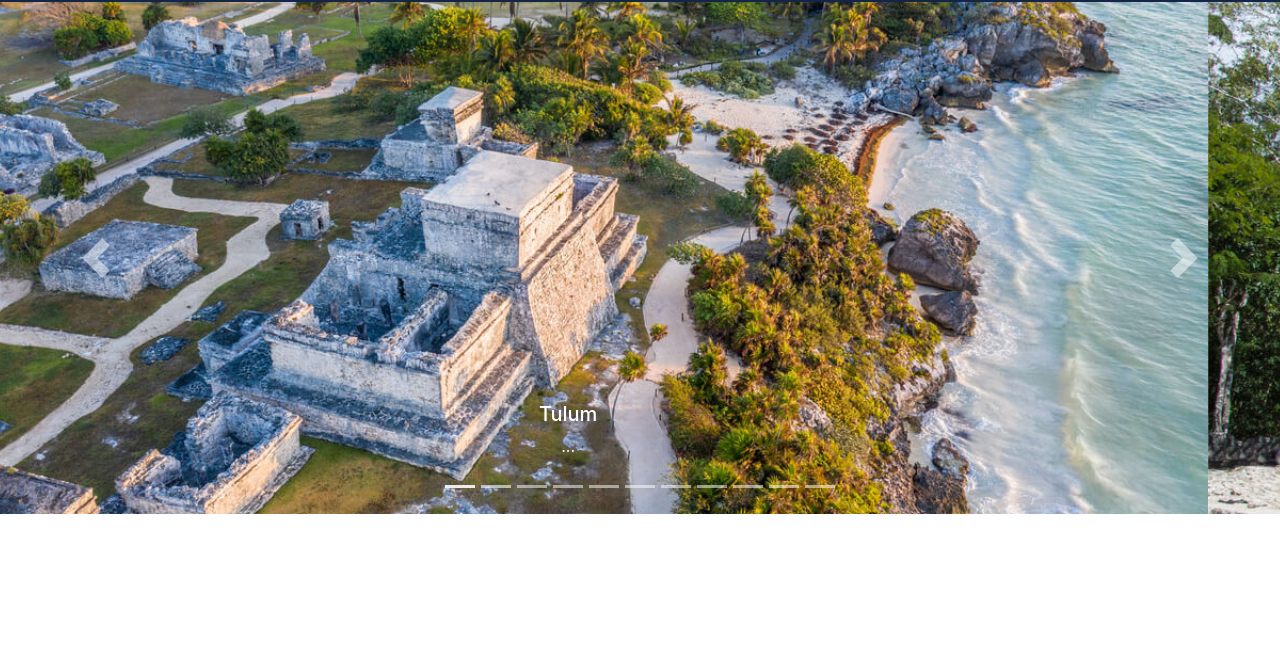
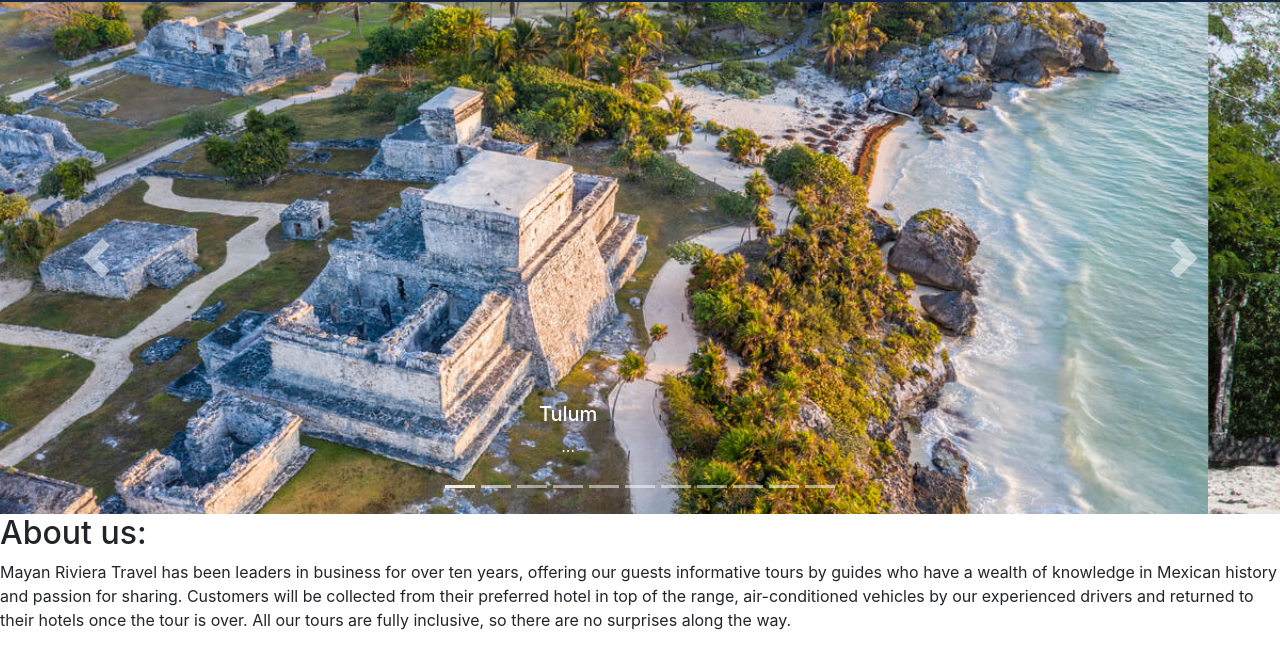
Before and after one commit to tony-reddington/mayan-riviera-travel, a plain HTML site: page index.html in a window 1280 px wide. Shown: the part 168-816 px from the top of the page. Drawn offline with nearby package versions, Linux system fonts and the light colour scheme.

Commit message:
About us header and paragraph added

```diff
--- a/index.html
+++ b/index.html
@@ -135,7 +135,15 @@
             </a>
         </div>
 </section>
-<article></article>
+<section>
+    <div>
+    <h2 id="about-us">About us:</h2>
+    <p id="about-paragraph">Mayan Riviera Travel has been leaders in business for over ten years, offering our guests informative tours
+    by guides who have a wealth of knowledge in Mexican history and passion for sharing. Customers will be collected
+    from their preferred hotel in top of the range, air-conditioned vehicles by our experienced drivers and returned
+    to their hotels once the tour is over. All our tours are fully inclusive, so there are no surprises along the way.</p>
+    </div>
+</section>
 <section></section>
 <footer></footer>
 <script src="https://code.jquery.com/jquery-3.5.1.slim.min.js"></script>
```
